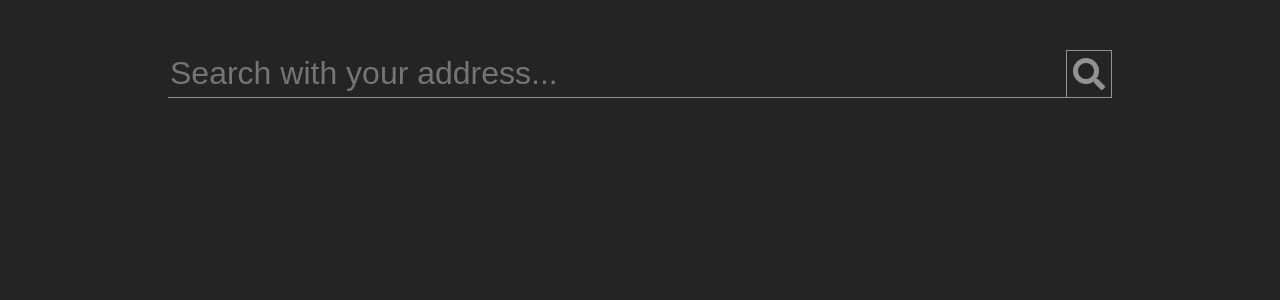
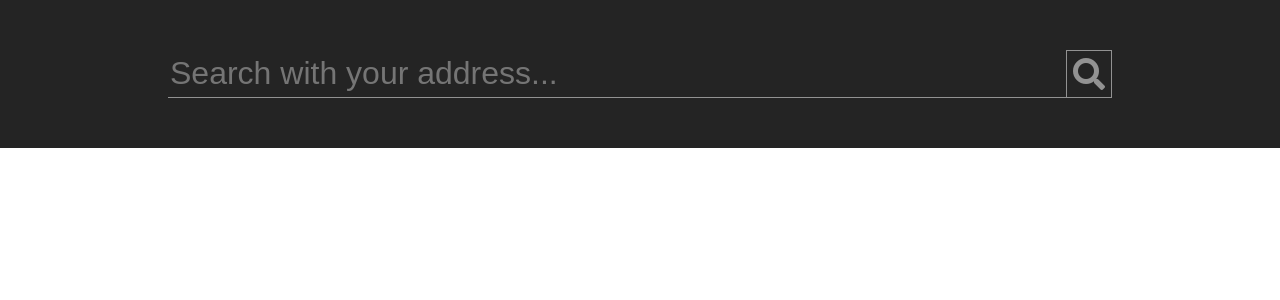
Before and after one commit to luiscarlin/representatives, a React app: page / in a window 1280 px wide. Shown: the top 300 px of the page. Built offline with nearby package versions, Linux system fonts and the light colour scheme.

Commit message:
Fix background color

```diff
--- a/src/components/App.js
+++ b/src/components/App.js
@@ -5,7 +5,7 @@ import './app.scss'
 
 export default () => (
   <div className='app'>
-    <div className='body'>
+    <div className='page'>
       <div className='address-search-wrapper'>
         <AddressSearchSection/>
       </div>
--- a/src/components/app.scss
+++ b/src/components/app.scss
@@ -2,10 +2,9 @@
 
 .app {
   background-color: $dark-gray;
-  height: 100vh;
-  width: 100vw;
+  width: 100%;
 
-  .body {
+  .page {
     max-width: 1370px;
     margin-left: auto;
     margin-right: auto;
```
